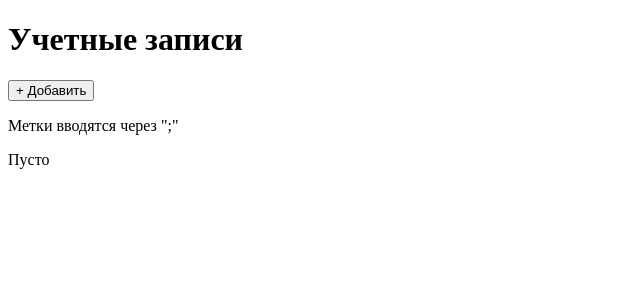
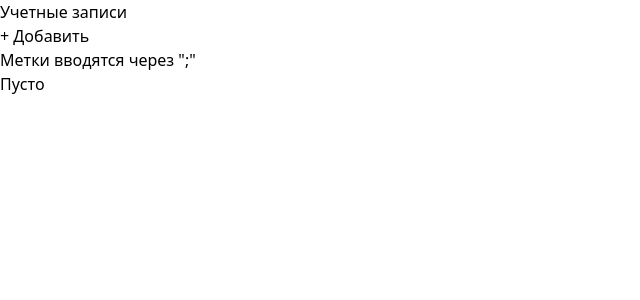
Before and after one commit to Barahten/account-manager, a Vue app: page / in a window 1280 px wide. Shown: the top 300 px of the page, without its empty margins (0-640 px from the left). Built offline with nearby package versions, Linux system fonts and the light colour scheme.

Commit message:
feat: install and add TailwindCSS

```diff
--- a/package.json
+++ b/package.json
@@ -9,6 +9,7 @@
     "preview": "vite preview"
   },
   "dependencies": {
+    "@tailwindcss/vite": "^4.1.14",
     "pinia": "^3.0.3",
     "vue": "^3.5.22"
   },
@@ -16,6 +17,9 @@
     "@types/node": "^24.6.0",
     "@vitejs/plugin-vue": "^6.0.1",
     "@vue/tsconfig": "^0.8.1",
+    "autoprefixer": "^10.4.21",
+    "postcss": "^8.5.6",
+    "tailwindcss": "^4.1.14",
     "typescript": "~5.9.3",
     "vite": "^7.1.7",
     "vue-tsc": "^3.1.0"
--- /dev/null
+++ b/src/assets/css/style.css
@@ -0,0 +1 @@
+@import "tailwindcss";
--- a/src/main.ts
+++ b/src/main.ts
@@ -2,5 +2,7 @@ import { createApp } from 'vue'
 import { createPinia } from 'pinia'
 import App from './App.vue'
 
+import './assets/css/style.css'  // <- импорт Tailwind
+
 
 createApp(App).use(createPinia()).mount('#app')
--- a/vite.config.ts
+++ b/vite.config.ts
@@ -1,7 +1,8 @@
 import { defineConfig } from 'vite'
 import vue from '@vitejs/plugin-vue'
+import tailwindcss from '@tailwindcss/vite'
 
 // https://vite.dev/config/
 export default defineConfig({
-  plugins: [vue()],
+  plugins: [vue(), tailwindcss()],
 })
```
Also changed, not shown: 1 other file (tests, documents, lock files or other folders).
